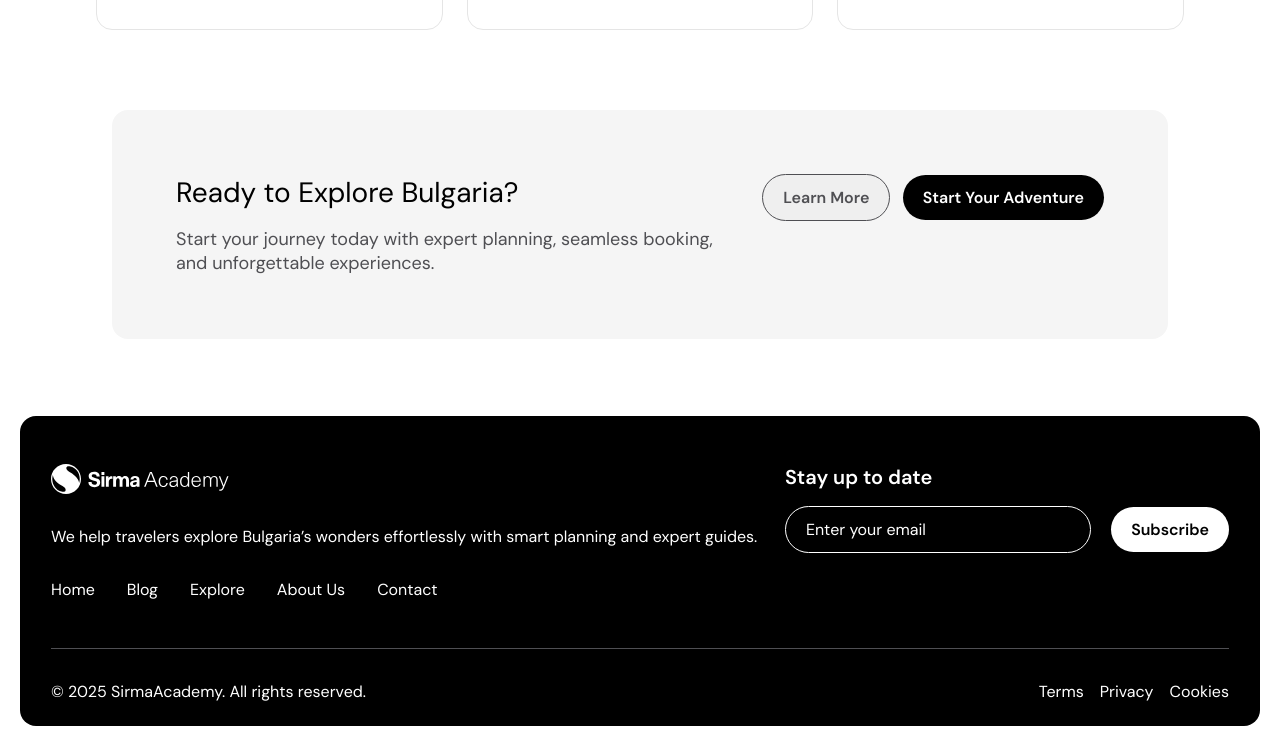
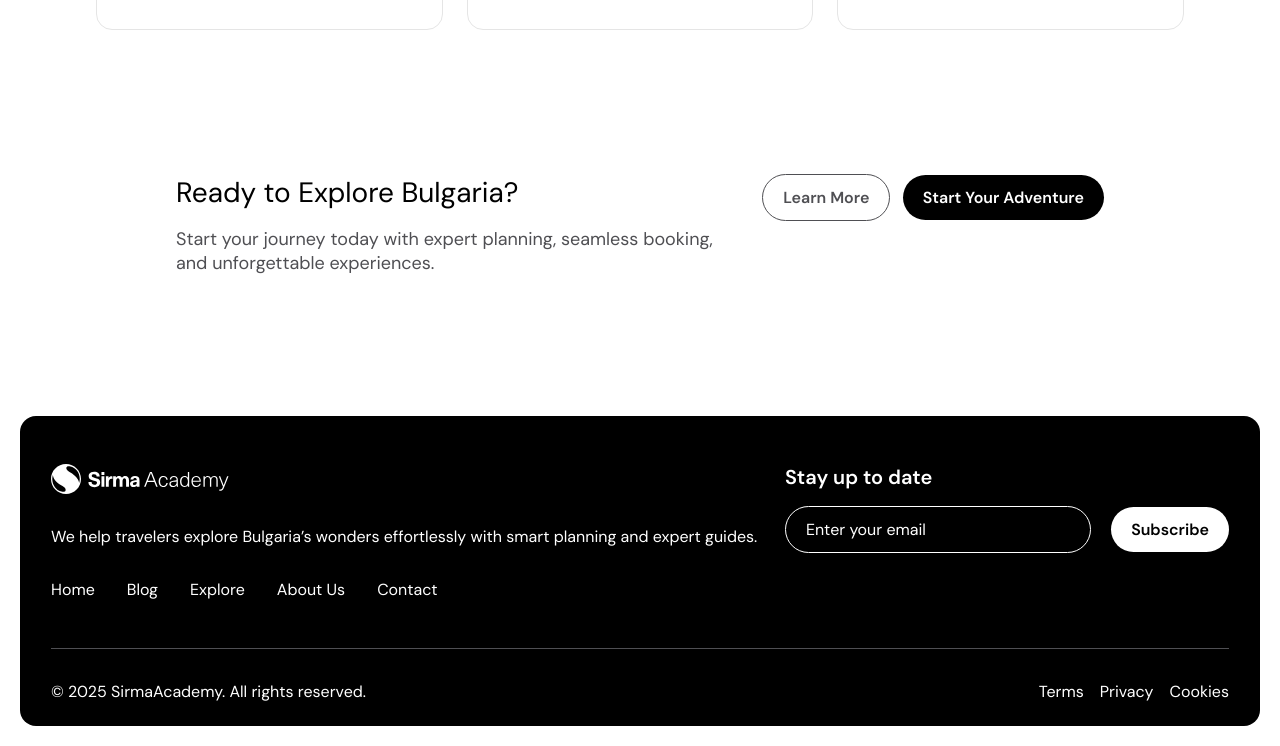
Before and after one commit to nikolai-dimitrov/Sirma-Html-Project-Exam, a plain HTML site: page src/index.html in a window 1280 px wide. Shown: the part 3796-4542 px from the top of the page. Drawn offline with Linux system fonts and the light colour scheme.

Commit message:
refactor: remove background and btn background in explore section

```diff
--- a/src/public/css/home.css
+++ b/src/public/css/home.css
@@ -373,7 +373,7 @@ header .nav-btns-container .btn-secondary {
 	display: flex;
 	justify-content: space-between;
 	padding: 64px;
-	background-color: #f5f5f5;
+	/* background-color: #f5f5f5; */
 	border-radius: 16px;
 }
 
@@ -389,6 +389,7 @@ header .nav-btns-container .btn-secondary {
 .explore-buttons-container .btn-secondary {
 	border: 1px solid var(--gray--color);
 	color: var(--gray--color);
+	background-color: var(--white--color);
 	margin-right: 8px;
 }
 
```
